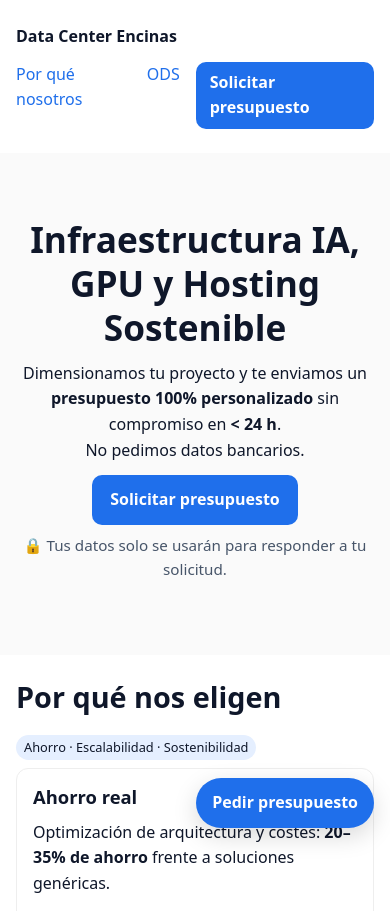
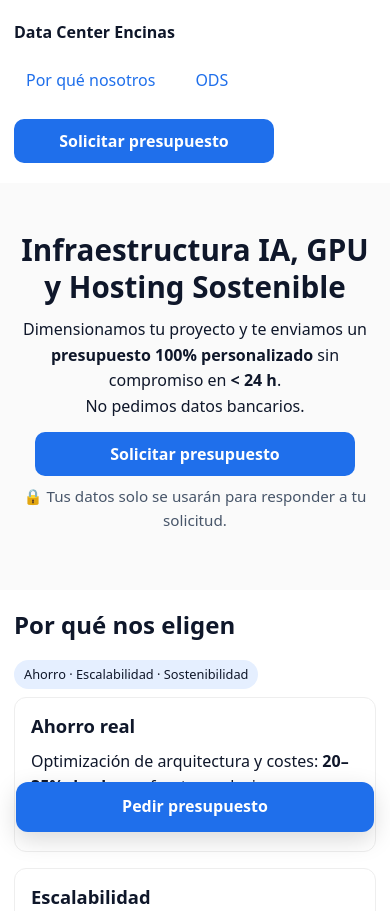
Before and after one commit to damoclespascual1975-blip/data-center-encinas, a plain HTML site: page index.html in a window 390 px wide. Shown: the top 911 px of the page. Drawn offline with Linux system fonts and the light colour scheme.

Commit message:
Update index.html

```diff
--- a/index.html
+++ b/index.html
@@ -3,46 +3,90 @@
 <head>
   <meta charset="utf-8" />
   <meta name="viewport" content="width=device-width,initial-scale=1" />
+  <meta name="theme-color" content="#1f6feb">
   <title>Data Center Encinas — IA, GPU y Hosting Sostenible</title>
   <meta name="description" content="Infraestructura IA, GPU cloud, VPS y hosting sostenible en Encinas de Esgueva. Presupuesto personalizado en menos de 24h. Cumplimiento RGPD sin pedir datos bancarios." />
   <style>
-    :root{--brand:#1f6feb;--bg:#0b1020;--text:#0f172a;--muted:#475569;--panel:#fafafa}
+    :root{
+      --brand:#1f6feb;--bg:#0b1020;--text:#0f172a;--muted:#475569;--panel:#fafafa;
+      --radius:12px;
+    }
     *{box-sizing:border-box}
-    body{margin:0;font-family:system-ui,-apple-system,Segoe UI,Roboto,Arial,sans-serif;color:var(--text);line-height:1.6;background:#ffffff}
+    html,body{margin:0}
+    body{
+      font-family:system-ui,-apple-system,Segoe UI,Roboto,Arial,sans-serif;
+      color:var(--text); line-height:1.6; background:#fff;
+      -webkit-text-size-adjust:100%;
+      text-rendering:optimizeLegibility; -webkit-font-smoothing:antialiased;
+    }
     header,footer,section{padding:24px 16px}
     .container{max-width:1100px;margin:0 auto}
     h1,h2,h3{line-height:1.25;margin:0 0 12px}
     h1{font-size:2.2rem} h2{font-size:1.8rem} h3{font-size:1.15rem}
     p{margin:0 0 10px}
     a{color:var(--brand);text-decoration:none}
-    .btn{display:inline-block;padding:12px 18px;border-radius:10px;background:var(--brand);color:#fff;font-weight:700;border:0}
+    nav a:hover{text-decoration:underline}
+    .btn{
+      display:inline-block; padding:14px 18px; border-radius:10px;
+      background:var(--brand); color:#fff; font-weight:700; border:0;
+      min-height:44px; line-height:1;
+    }
     .hero{padding:64px 16px;text-align:center;background:var(--panel)}
     .grid{display:grid;gap:16px}
     .cards{grid-template-columns:repeat(auto-fit,minmax(240px,1fr))}
-    .card{background:#fff;border:1px solid #eee;border-radius:12px;padding:16px}
+    .card{background:#fff;border:1px solid #eee;border-radius:var(--radius);padding:16px}
     .muted{color:var(--muted);font-size:.95rem}
     .lead{max-width:760px;margin:0 auto 12px}
-    .input,select,textarea{width:100%;padding:10px;border:1px solid #ccc;border-radius:8px;background:#fff}
-    textarea{resize:vertical}
-    .cta-sticky{position:fixed;right:16px;bottom:16px;background:var(--brand);color:#fff;padding:12px 16px;border-radius:999px;font-weight:700;box-shadow:0 8px 24px rgba(0,0,0,.15)}
-    footer{background:var(--bg);color:#cbd5e1}
-    .footer-nav a{color:#cbd5e1;margin-left:12px}
+    .input,select,textarea{
+      width:100%; padding:12px; border:1px solid #ccc; border-radius:8px; background:#fff;
+      font-size:16px; /* evita zoom en iOS */
+      min-height:44px;
+    }
+    textarea{resize:vertical; min-height:120px}
     details{background:#fff;border:1px solid #eee;border-radius:10px;padding:12px}
-    summary{cursor:pointer;font-weight:600}
+    summary{cursor:pointer;font-weight:600; min-height:44px}
     .ok{color:#166534}
     .err{color:#b91c1c}
-    .flag{display:inline-block;border-radius:999px;padding:2px 8px;font-size:.8rem;background:#e5efff}
+    .flag{display:inline-block;border-radius:999px;padding:4px 10px;font-size:.8rem;background:#e5efff}
     .ods-grid{display:grid;gap:16px;grid-template-columns:repeat(auto-fit,minmax(260px,1fr))}
     .ods-card h4{margin:0 0 6px;font-size:1.05rem}
     .section-title{display:flex;align-items:center;gap:8px;flex-wrap:wrap}
-    nav a:hover{text-decoration:underline}
     .kbd{font-family: ui-monospace,SFMono-Regular,Menlo,Monaco,Consolas,monospace;background:#f3f4f6;border:1px solid #e5e7eb;border-radius:6px;padding:0 6px}
+
+    /* CTA flotante en desktop */
+    .cta-sticky{
+      position:fixed; right:16px; bottom:16px; background:var(--brand); color:#fff;
+      padding:12px 16px; border-radius:999px; font-weight:700;
+      box-shadow:0 8px 24px rgba(0,0,0,.15); z-index:50;
+    }
+
+    /* Dark mode */
     @media (prefers-color-scheme: dark){
       body{background:#0b1220;color:#e5e7eb}
       .hero{background:#0f172a}
       .card,details{background:#0f172a;border-color:#243045}
       .input,select,textarea{background:#0b1220;color:#e5e7eb;border-color:#243045}
       .flag{background:#102446}
+      footer{background:#060a16}
+    }
+
+    /* ===== Ajustes MÓVIL (≤640px) ===== */
+    @media (max-width: 640px){
+      header,footer,section{padding:20px 14px}
+      h1{font-size:1.85rem}
+      h2{font-size:1.5rem}
+      .hero{padding:48px 14px}
+      /* Nav apilado en móvil */
+      header .container{gap:10px}
+      header nav{display:flex;gap:10px;flex-wrap:wrap}
+      header nav a{padding:10px 12px;border-radius:8px;background:transparent}
+      header nav .btn{width:100%;text-align:center}
+      /* Formularios: botones full width */
+      .btn{width:100%;text-align:center}
+      /* CTA flotante: barra inferior amplia */
+      .cta-sticky{
+        left:16px; right:16px; bottom:12px; border-radius:12px; text-align:center;
+      }
     }
   </style>
 </head>
@@ -55,7 +99,7 @@
       <nav style="display:flex;gap:16px">
         <a href="#confianza">Por qué nosotros</a>
         <a href="#ods">ODS</a>
-        <a href="#contacto" class="btn" style="padding:8px 14px">Solicitar presupuesto</a>
+        <a href="#contacto" class="btn" style="max-width:260px">Solicitar presupuesto</a>
       </nav>
     </div>
   </header>
@@ -65,10 +109,10 @@
     <div class="container" style="text-align:center">
       <h1>Infraestructura IA, GPU y Hosting Sostenible</h1>
       <p class="lead">
-        Dimensionamos tu proyecto y te enviamos un <strong>presupuesto 100% personalizado</strong> sin compromiso en <strong>&lt; 24 h</strong>.
-        <br/>No pedimos datos bancarios.
+        Dimensionamos tu proyecto y te enviamos un <strong>presupuesto 100% personalizado</strong> sin compromiso en <strong>&lt; 24 h</strong>.<br>
+        No pedimos datos bancarios.
       </p>
-      <a href="#contacto" class="btn">Solicitar presupuesto</a>
+      <a href="#contacto" class="btn" style="max-width:320px">Solicitar presupuesto</a>
       <p class="muted" style="margin-top:8px">🔒 Tus datos solo se usarán para responder a tu solicitud.</p>
     </div>
   </section>
@@ -187,7 +231,7 @@
         </label>
 
         <div style="grid-column:1/-1;display:flex;align-items:center;gap:12px;flex-wrap:wrap">
-          <button class="btn" type="submit">Solicitar presupuesto</button>
+          <button class="btn" type="submit" style="max-width:260px">Solicitar presupuesto</button>
           <span class="muted">⏱️ &lt; 24 h · 🔒 Sin cesión no necesaria · ❌ Sin datos bancarios</span>
         </div>
 
```
